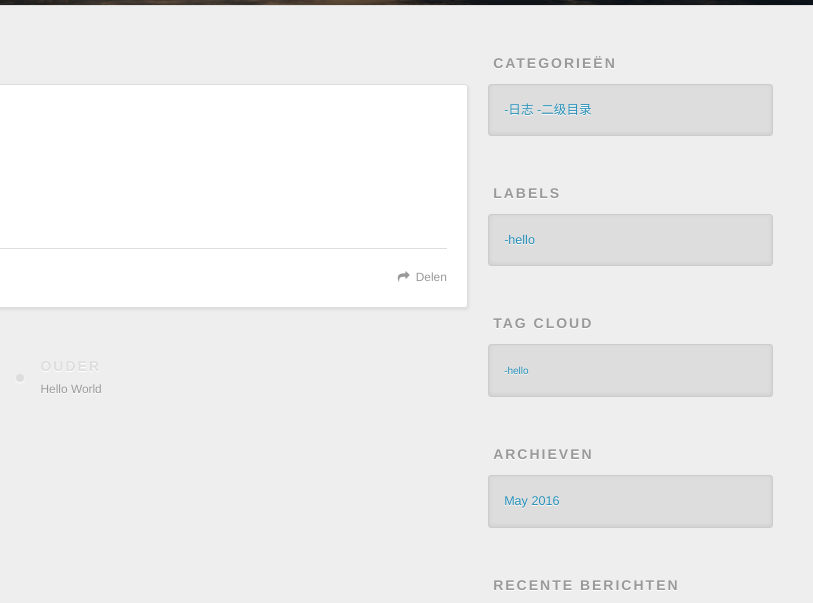
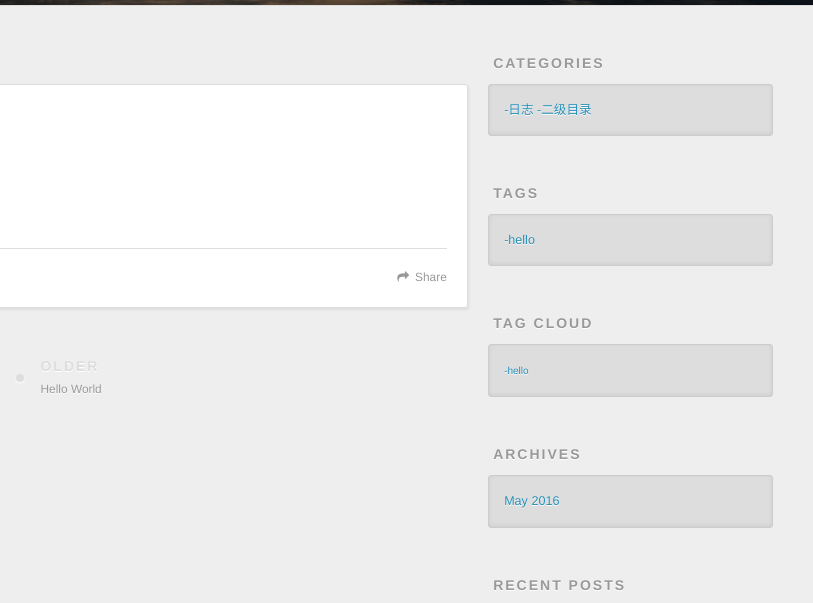
Before and after one commit to lspen/lspen.github.io, a plain HTML site: page 2016/05/28/hello/index.html in a window 1280 px wide. Shown: the part 295-898 px from the top of the page, 467-1280 px from the left. Drawn offline with nearby package versions, Linux system fonts and the light colour scheme.

Commit message:
Site updated: 2016-05-28 21:18:29

```diff
--- a/2016/05/28/hello/index.html
+++ b/2016/05/28/hello/index.html
@@ -58,7 +58,7 @@
 
           <a id="nav-rss-link" class="nav-icon" href="/atom.xml" title="RSS Feed"></a>
 
-        <a id="nav-search-btn" class="nav-icon" title="Zoeken"></a>
+        <a id="nav-search-btn" class="nav-icon" title="Search"></a>
       </nav>
       <div id="search-form-wrap">
         <form action="//google.com/search" method="get" accept-charset="UTF-8" class="search-form"><input type="search" name="q" results="0" class="search-form-input" placeholder="Search"><button type="submit" class="search-form-submit">&#xF002;</button><input type="hidden" name="sitesearch" value="http://lspen.github.io"></form>
@@ -98,7 +98,7 @@
 
     </div>
     <footer class="article-footer">
-      <a data-url="http://lspen.github.io/2016/05/28/hello/" data-id="cior1j2c6000164moepmlf5gt" class="article-share-link">Delen</a>
+      <a data-url="http://lspen.github.io/2016/05/28/hello/" data-id="cior1j2c6000164moepmlf5gt" class="article-share-link">Share</a>
 
 
   <ul class="article-tag-list"><li class="article-tag-list-item"><a class="article-tag-list-link" href="/tags/hello/">-hello</a></li></ul>
@@ -111,7 +111,7 @@
 
 
     <a href="/2016/05/28/hello-world/" id="article-nav-older" class="article-nav-link-wrap">
-      <strong class="article-nav-caption">Ouder</strong>
+      <strong class="article-nav-caption">Older</strong>
       <div class="article-nav-title">Hello World</div>
     </a>
 
@@ -126,7 +126,7 @@
 
 
   <div class="widget-wrap">
-    <h3 class="widget-title">Categorieën</h3>
+    <h3 class="widget-title">Categories</h3>
     <div class="widget">
       <ul class="category-list"><li class="category-list-item"><a class="category-list-link" href="/categories/日志-二级目录/">-日志 -二级目录</a></li></ul>
     </div>
@@ -136,7 +136,7 @@
 
 
   <div class="widget-wrap">
-    <h3 class="widget-title">Labels</h3>
+    <h3 class="widget-title">Tags</h3>
     <div class="widget">
       <ul class="tag-list"><li class="tag-list-item"><a class="tag-list-link" href="/tags/hello/">-hello</a></li></ul>
     </div>
@@ -155,7 +155,7 @@
 
 
   <div class="widget-wrap">
-    <h3 class="widget-title">Archieven</h3>
+    <h3 class="widget-title">Archives</h3>
     <div class="widget">
       <ul class="archive-list"><li class="archive-list-item"><a class="archive-list-link" href="/archives/2016/05/">May 2016</a></li></ul>
     </div>
@@ -165,7 +165,7 @@
 
 
   <div class="widget-wrap">
-    <h3 class="widget-title">Recente berichten</h3>
+    <h3 class="widget-title">Recent Posts</h3>
     <div class="widget">
       <ul>
 
```
Also changed, not shown: 2016/05/28/hello-world/index.html (+7 -7 lines), archives/2016/05/index.html (+6 -6 lines), archives/2016/index.html (+6 -6 lines), archives/index.html (+6 -6 lines), categories/日志-二级目录/index.html (+6 -6 lines), index.html (+7 -7 lines), tags/hello/index.html (+6 -6 lines).
